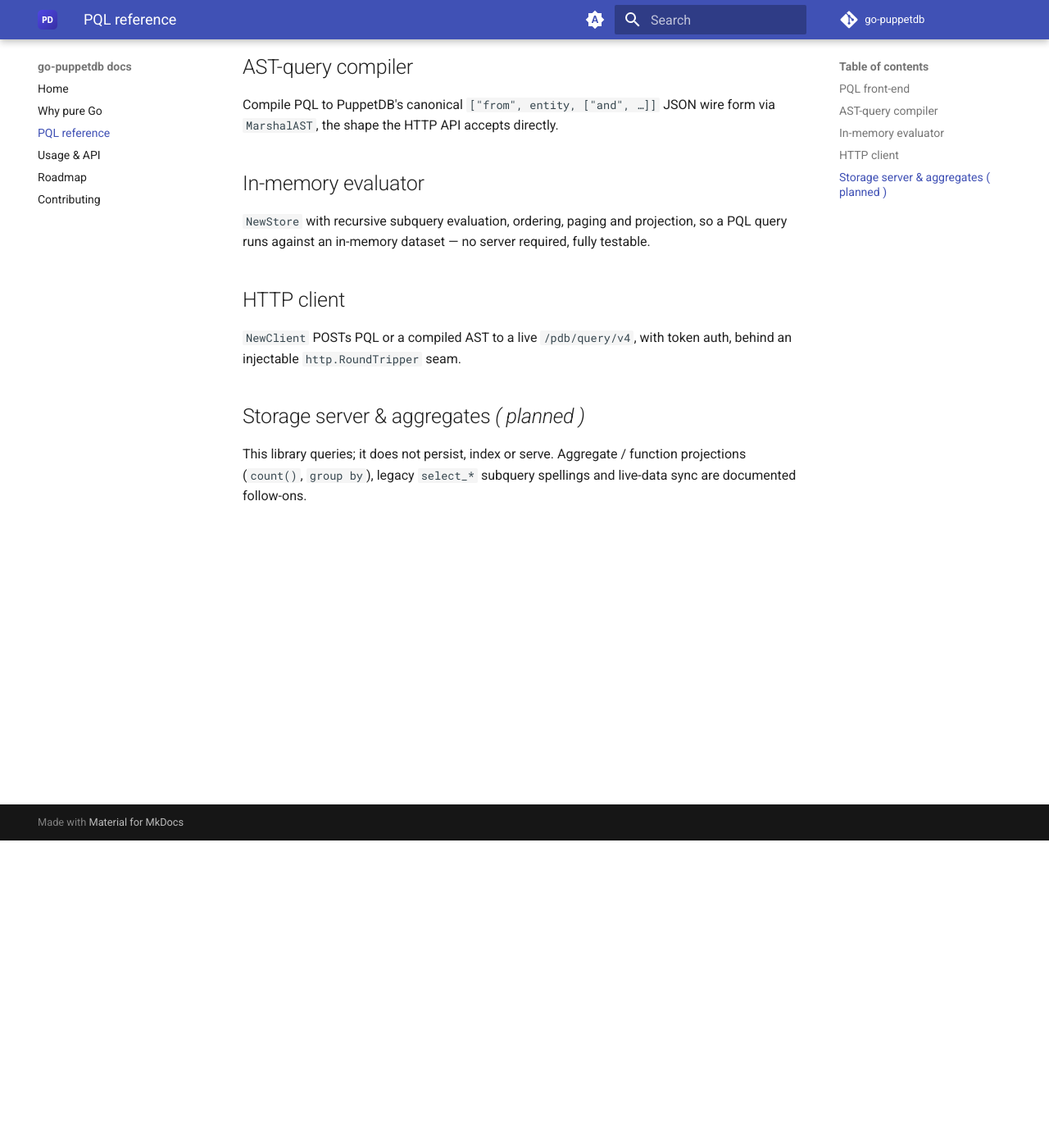
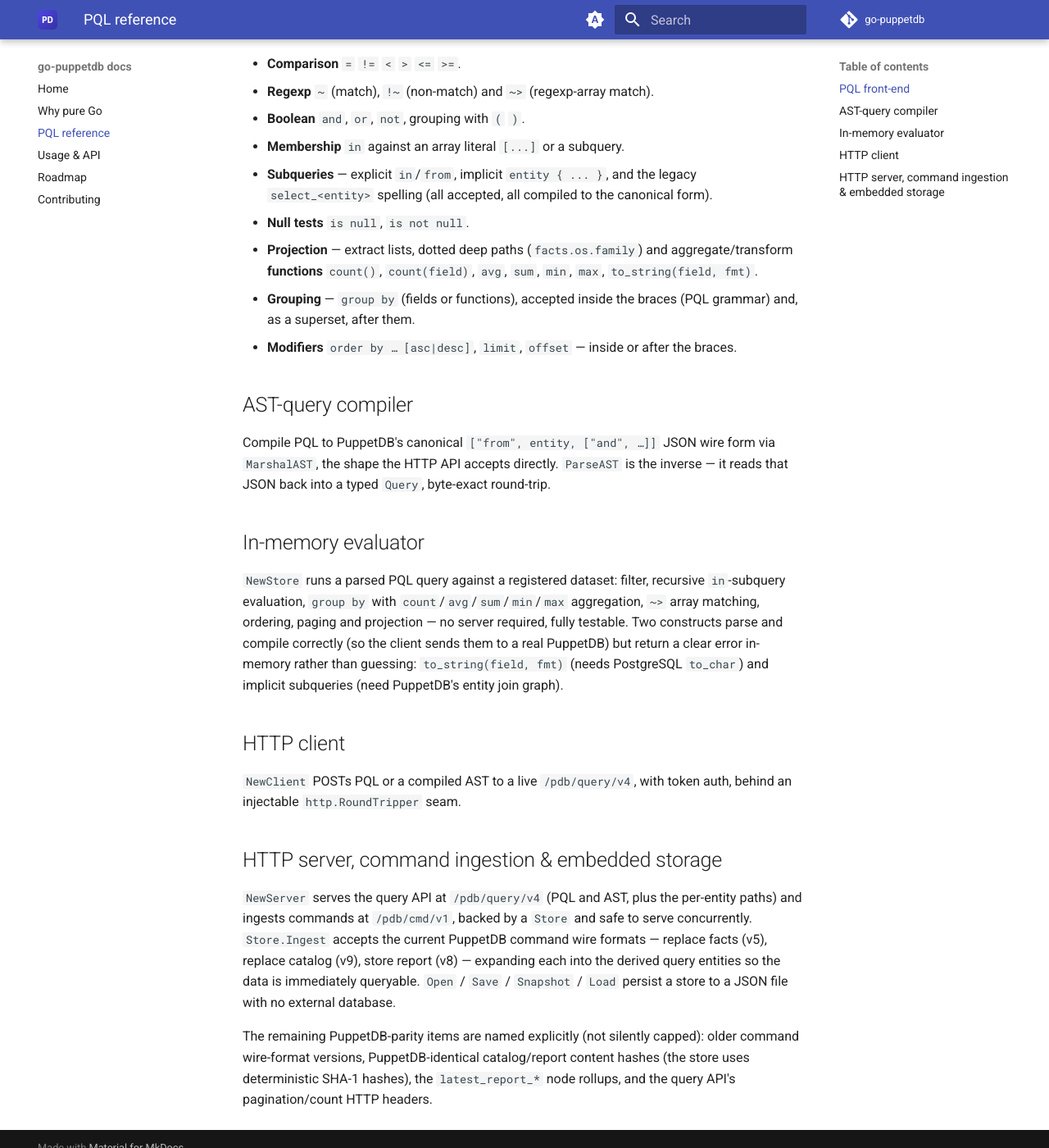
Before and after one commit to go-puppetdb/docs, an MkDocs documentation site: the page built from docs/pql.md, in a window 1280 px wide and 1400 px high, scrolled down 375 px. Shown: the whole window at 82% size. Built offline with MkDocs 1.6.1 and Material for MkDocs 9.7.7, drawn with Linux system fonts in a browser that asks for light colours; the version menu is left out; some of the changed text lies outside the part shown.

Commit message:
docs: sync to the full engine (server, ingestion, storage, aggregates) (#1)
puppetdb grew from a query-only library into a full engine: an HTTP
server (/pdb/query/v4 + /pdb/cmd/v1), command ingestion (replace facts
v5 / catalog v9 / report v8), a pure-Go embedded store, plus group-by
aggregation and the legacy select_ subquery spelling. The docs still
marked all of that 'planned' and claimed the library 'does not persist,
index or serve'. Correct pql/roadmap/index/api/why against the code
(verified by running the server, ingestion and aggregate paths).

Co-authored-by: Claude Opus 4.8 <noreply@anthropic.com>

```diff
--- a/docs/pql.md
+++ b/docs/pql.md
@@ -4,20 +4,32 @@ This page walks the engine's capabilities. Each is complete unless explicitly ma
 
 ## PQL front-end
 
-Lexer, parser and typed AST for the PuppetDB entities (`nodes`, `resources`, `facts`, `inventory`, `catalogs`, `reports`, `events`, `edges`, `fact_contents`), comparison / regexp / boolean operators, `in` membership, null tests, projection and `order` / `limit` / `offset`.
+Lexer, parser and typed AST for the PuppetDB entities (`nodes`, `resources`, `facts`, `inventory`, `catalogs`, `reports`, `events`, `edges`, `fact_contents`, `fact_paths`, `factsets`, `environments`, `packages`, `package_inventory`). The parser accepts every construct of PuppetDB's PQL grammar:
+
+- **Comparison** `=` `!=` `<` `>` `<=` `>=`.
+- **Regexp** `~` (match), `!~` (non-match) and `~>` (regexp-array match).
+- **Boolean** `and`, `or`, `not`, grouping with `(` `)`.
+- **Membership** `in` against an array literal `[...]` or a subquery.
+- **Subqueries** — explicit `in`/`from`, implicit `entity { ... }`, and the legacy `select_<entity>` spelling (all accepted, all compiled to the canonical form).
+- **Null tests** `is null`, `is not null`.
+- **Projection** — extract lists, dotted deep paths (`facts.os.family`) and aggregate/transform **functions** `count()`, `count(field)`, `avg`, `sum`, `min`, `max`, `to_string(field, fmt)`.
+- **Grouping** — `group by` (fields or functions), accepted inside the braces (PQL grammar) and, as a superset, after them.
+- **Modifiers** `order by … [asc|desc]`, `limit`, `offset` — inside or after the braces.
 
 ## AST-query compiler
 
-Compile PQL to PuppetDB's canonical `["from", entity, ["and", …]]` JSON wire form via `MarshalAST`, the shape the HTTP API accepts directly.
+Compile PQL to PuppetDB's canonical `["from", entity, ["and", …]]` JSON wire form via `MarshalAST`, the shape the HTTP API accepts directly. `ParseAST` is the inverse — it reads that JSON back into a typed `Query`, byte-exact round-trip.
 
 ## In-memory evaluator
 
-`NewStore` with recursive subquery evaluation, ordering, paging and projection, so a PQL query runs against an in-memory dataset — no server required, fully testable.
+`NewStore` runs a parsed PQL query against a registered dataset: filter, recursive `in`-subquery evaluation, `group by` with `count`/`avg`/`sum`/`min`/`max` aggregation, `~>` array matching, ordering, paging and projection — no server required, fully testable. Two constructs parse and compile correctly (so the client sends them to a real PuppetDB) but return a clear error in-memory rather than guessing: `to_string(field, fmt)` (needs PostgreSQL `to_char`) and implicit subqueries (need PuppetDB's entity join graph).
 
 ## HTTP client
 
 `NewClient` POSTs PQL or a compiled AST to a live `/pdb/query/v4`, with token auth, behind an injectable `http.RoundTripper` seam.
 
-## Storage server & aggregates _( planned )_
+## HTTP server, command ingestion & embedded storage
 
-This library queries; it does not persist, index or serve. Aggregate / function projections (`count()`, `group by`), legacy `select_*` subquery spellings and live-data sync are documented follow-ons.
+`NewServer` serves the query API at `/pdb/query/v4` (PQL and AST, plus the per-entity paths) and ingests commands at `/pdb/cmd/v1`, backed by a `Store` and safe to serve concurrently. `Store.Ingest` accepts the current PuppetDB command wire formats — replace facts (v5), replace catalog (v9), store report (v8) — expanding each into the derived query entities so the data is immediately queryable. `Open` / `Save` / `Snapshot` / `Load` persist a store to a JSON file with no external database.
+
+The remaining PuppetDB-parity items are named explicitly (not silently capped): older command wire-format versions, PuppetDB-identical catalog/report content hashes (the store uses deterministic SHA-1 hashes), the `latest_report_*` node rollups, and the query API's pagination/count HTTP headers.
```
Also changed, not shown: docs/api.md (+15 -1 lines), docs/index.md (+1 -1 lines), docs/roadmap.md (+8 -5 lines), docs/why.md (+5 -3 lines).
